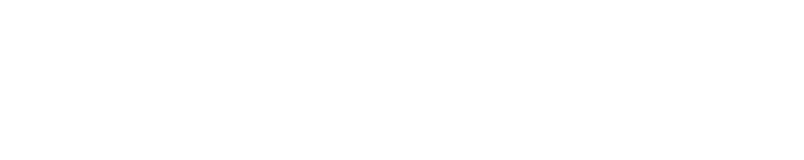
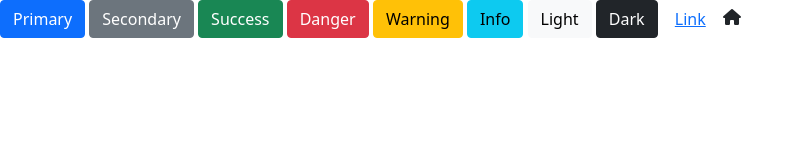
Before and after one commit to malinno/commerce, a plain HTML site: page main/index.html in a window 1280 px wide. Shown: the whole page, without its empty margins (0-804 px from the left). Drawn offline with nearby package versions, Linux system fonts and the light colour scheme; files that its build step writes are made by us from their sources.

Commit message:
boostrap-icon

```diff
--- a/main/index.html
+++ b/main/index.html
@@ -5,9 +5,29 @@
     <meta http-equiv="X-UA-Compatible" content="IE=edge">
     <meta name="viewport" content="width=device-width, initial-scale=1.0">
     <link rel="stylesheet" href="styles.css">
+    <!-- boostrap-5 -->
+    <script src="https://cdn.jsdelivr.net/npm/@popperjs/core@2.9.2/dist/umd/popper.min.js" integrity="sha384-IQsoLXl5PILFhosVNubq5LC7Qb9DXgDA9i+tQ8Zj3iwWAwPtgFTxbJ8NT4GN1R8p" crossorigin="anonymous"></script>
+    <script src="https://cdn.jsdelivr.net/npm/bootstrap@5.0.2/dist/js/bootstrap.min.js" integrity="sha384-cVKIPhGWiC2Al4u+LWgxfKTRIcfu0JTxR+EQDz/bgldoEyl4H0zUF0QKbrJ0EcQF" crossorigin="anonymous"></script>
+    <link href="https://cdn.jsdelivr.net/npm/bootstrap@5.0.2/dist/css/bootstrap.min.css" rel="stylesheet" integrity="sha384-EVSTQN3/azprG1Anm3QDgpJLIm9Nao0Yz1ztcQTwFspd3yD65VohhpuuCOmLASjC" crossorigin="anonymous">
+
+    <!-- end boostrap -5 -->
+    <!-- fonticon -->
+    <link rel="stylesheet" href="https://cdnjs.cloudflare.com/ajax/libs/font-awesome/6.4.0/css/all.min.css">
+    <!-- end-fontion -->
     <title>Document</title>
 </head>
 <body>
+    <button type="button" class="btn btn-primary">Primary</button>
+<button type="button" class="btn btn-secondary">Secondary</button>
+<button type="button" class="btn btn-success">Success</button>
+<button type="button" class="btn btn-danger">Danger</button>
+<button type="button" class="btn btn-warning">Warning</button>
+<button type="button" class="btn btn-info">Info</button>
+<button type="button" class="btn btn-light">Light</button>
+<button type="button" class="btn btn-dark">Dark</button>
+
+<button type="button" class="btn btn-link">Link</button>
+<i class="fa-solid fa-house"></i>
 
 </body>
 </html>
```
